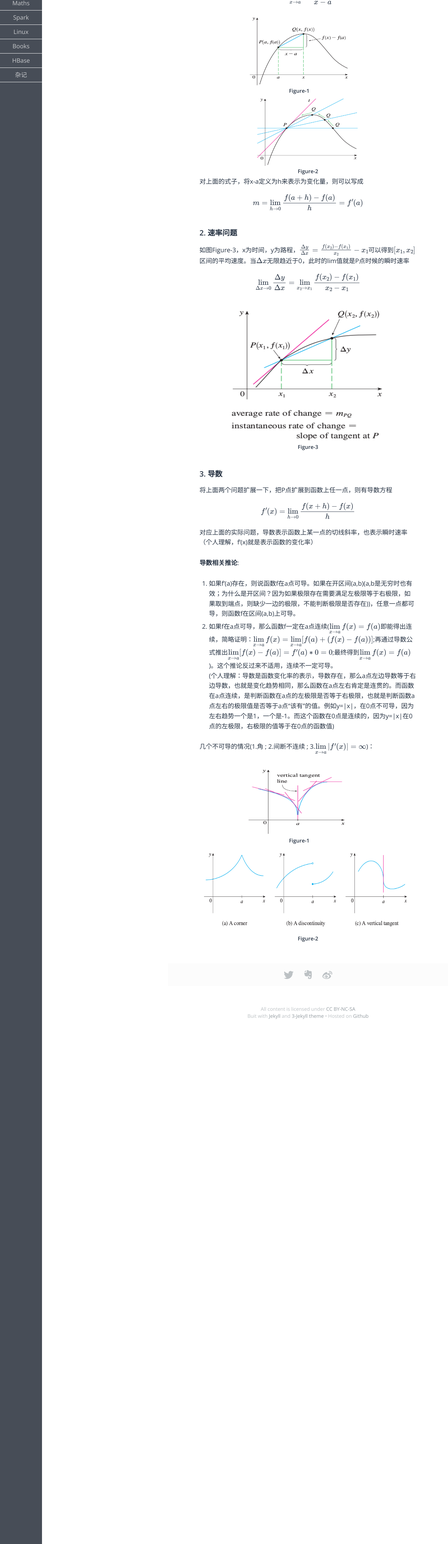
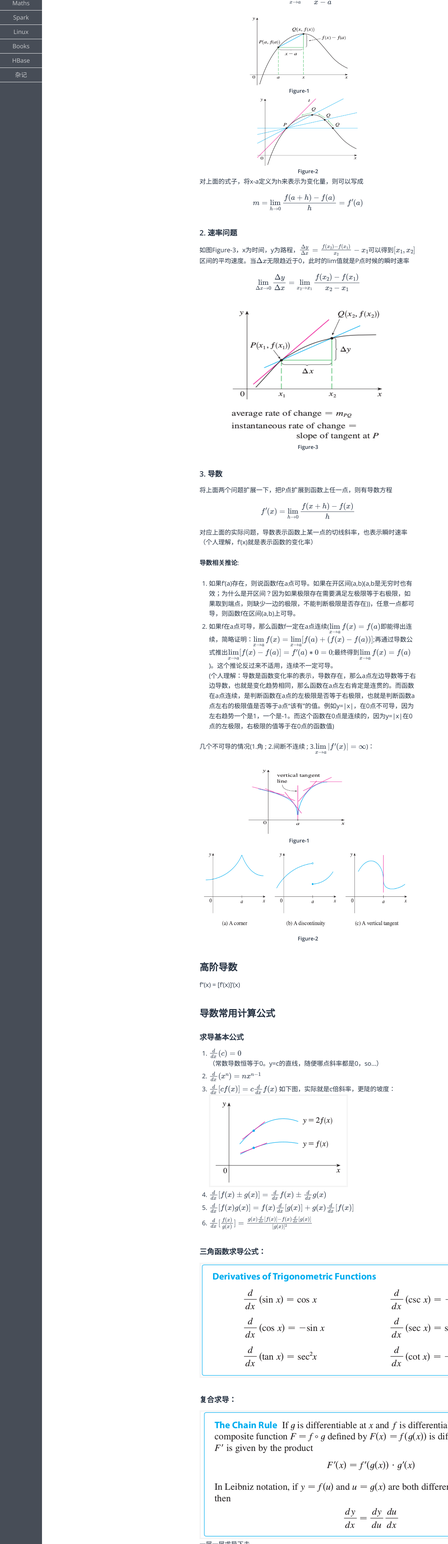
Before and after one commit to HywelZhang/hywelzhang.github.io, a Jekyll site: the page built from _posts/Maths/2017-07-03-《Calculus》-Derivatives.markdown, in a window 1280 px wide. Shown: the part 587-5000 px from the top of the page at 35% size. Built offline with Jekyll 4.4.1, drawn with Linux system fonts in a browser that asks for light colours; some web fonts are replaced; formulas are drawn with MathJax 3.

Commit message:
《calculus》chapter 2 derivative complete

```diff
--- a/_posts/Maths/2017-07-03-《Calculus》-Derivatives.markdown
+++ b/_posts/Maths/2017-07-03-《Calculus》-Derivatives.markdown
@@ -37,3 +37,40 @@ categories: Maths
 <div  align="left" style="display:inline-block;width:300px;margin-right:50px;"><img src="/assets/image/postImg/Maths/calculus/chapter2/figure4.png" style="width:100%;border-width:0;    " height = "200" alt="figure4"/><h5 style="text-align:center;margin:0;line-height:30px;">Figure-1</h5></div>
 <div  align="right" style="display:inline-block;width:100%;"><img src="/assets/image/postImg/Maths/calculus/chapter2/figure5.png" style="width:100%;border-width:0;" height = "250"     alt="figure5" /><h5 style="text-align:center;margin:0;line-height:30px;">Figure-2</h5></div>
 </div>
+
+## 高阶导数
+f''(x) = [f'(x)]'(x)
+
+## 导数常用计算公式
+### 求导基本公式
+1. \\(\frac{d}{dx}(c) = 0\\) （常数导数恒等于0。y=c的直线，随便哪点斜率都是0，so...）
+2. \\(\frac{d}{dx}(x^n) = nx^{n-1}\\)
+3. \\(\frac{d}{dx}[cf(x)] = c\frac{d}{dx}f(x)\\) 如下图，实际就是c倍斜率，更陡的坡度：
+![figure6](/assets/image/postImg/Maths/calculus/chapter2/figure6.png)
+4. \\(\frac{d}{dx}[f(x) \pm g(x)] = \frac{d}{dx}f(x) \pm \frac{d}{dx}g(x)\\)
+5. \\(\frac{d}{dx}[f(x)g(x)] = f(x)\frac{d}{dx}[g(x)] + g(x)\frac{d}{dx}[f(x)]\\)
+6. \\(\frac{d}{dx}[\frac{f(x)}{g(x)}] = \frac{g(x)\frac{d}{dx}[f(x)] - f(x)\frac{d}{dx}[g(x)]}{[g(x)]^2}\\)
+
+### 三角函数求导公式：
+![figure7](/assets/image/postImg/Maths/calculus/chapter2/figure7.png)
+
+### 复合求导：
+![figure8](/assets/image/postImg/Maths/calculus/chapter2/figure8.png)
+一层一层求导下去
+
+### 线性化
+根据导数，我们很容易得到当x接近a点时有这个式子： \\(f(x) \approx f(a) + f'(a)(x-a)\\) ,如下图所示（ f(a)的值加上 f'(x)斜率 × (x-a) = y的增量）。
+![figure9](/assets/image/postImg/Maths/calculus/chapter2/figure9.png)
+这样可以利用导数和a点得到一个函数，用于求得函数在a点附近的值： \\[F(x) = f(a) + f'(a)(x - a)\\] F(x)称为f在a点的线性化（linearization of f at a）
+
+**Example**
+求函数\\(\sqrt{x + 3}\\)在a = 1附近，例如\\(\sqrt{3.98}\\)和\\(\sqrt{4.05}\\)的值
+解： 首先 \\(f'(x) = \frac{1}{2\sqrt{x + 3}}\\) , f(1) = 2 ,f'(1) = 1/4
+带入上面线性化公式，得到  \\(L(x) = f(1) + f'(1)(x-1) = \frac{7}{4} + \frac{x}{4}\\)
+这样我们就有，当x趋近于1时，有 \\(\sqrt{x + 3} \approx \frac{7}{4} + \frac{x}{4}\\)
+计算 \\(\sqrt{3.98} \approx \frac{7}{4} + \frac{0.98}{4} = 1.995\\) , 这样就能将不好算的结果通过导数间接计算出来。计算出的结果和图像如下图：
+<div style="text-align:center;">
+<div  align="left" style="display:inline-block;width:300px;margin-right:10px;"><img src="/assets/image/postImg/Maths/calculus/chapter2/figure10.png" style="width:100%;border-width:0;" height = "200" alt="figure10"/><h5 style="text-align:center;margin:0;line-height:30px;">计算结果对比</h5></div>
+<div  align="right" style="display:inline-block;width:300px;"><img src="/assets/image/postImg/Maths/calculus/chapter2/figure11.png" style="width:100%;border-width:0;" height = "250"     alt="figure11" /><h5 style="text-align:center;margin:0;line-height:30px;">Figure-11 根号x+3的函数图像</h5></div>
+</div>
+如图Figure-11,图像越趋近于a点，计算结果越接近原始的f(x)值
--- a/_sass/05-post.sass
+++ b/_sass/05-post.sass
@@ -92,7 +92,6 @@ h1 + h2, h2 + h3, h3 + h4, h4 + h5, h5 + h6
 
   img
     display: block
-    width: 100%
     border: $post-img-border-width solid $post-img-border-color
 
   code
```
Also changed, not shown: assets/image/postImg/Maths/calculus/chapter2/figure10.png (added), assets/image/postImg/Maths/calculus/chapter2/figure11.png (added), assets/image/postImg/Maths/calculus/chapter2/figure6.png (added), assets/image/postImg/Maths/calculus/chapter2/figure7.png (added), assets/image/postImg/Maths/calculus/chapter2/figure8.png (added), assets/image/postImg/Maths/calculus/chapter2/figure9.png (added).
